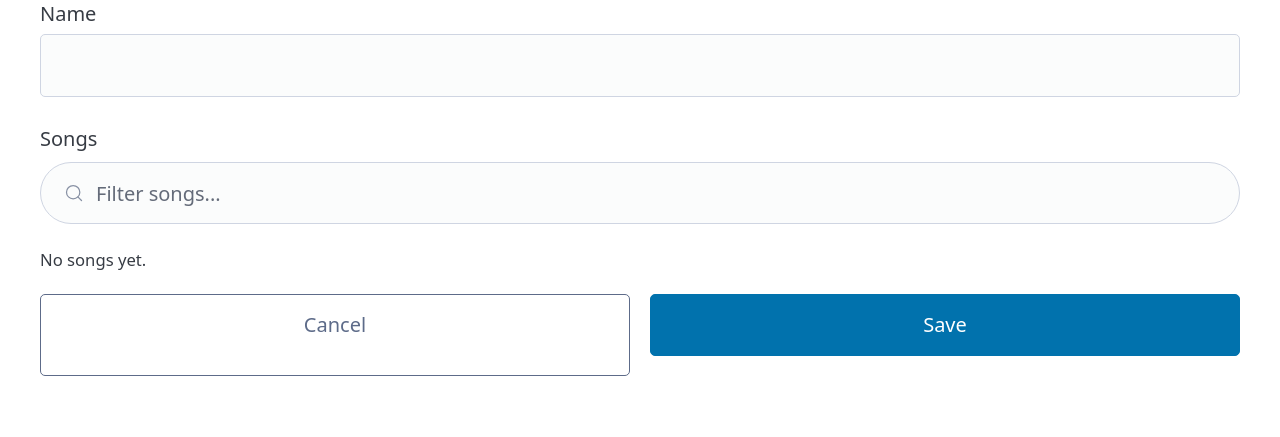
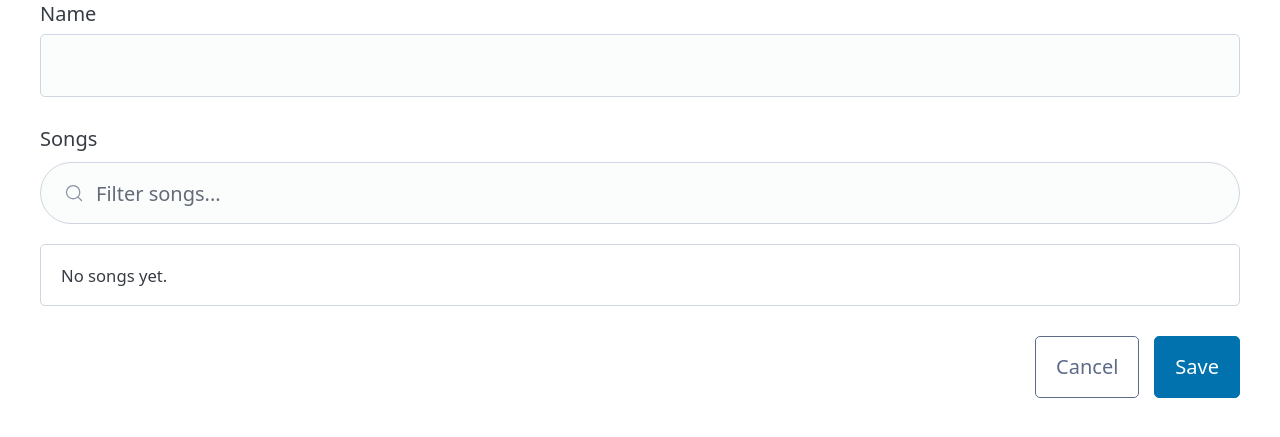
Before and after one commit to cb109/ladida, a Django app: page /collections/new/ in a window 1280 px wide. Shown: the part 191-628 px from the top of the page. Run offline with Django 4.2, Linux system fonts and the light colour scheme; the visitor is signed in with stand-in values (Sample User, id 1); data that the repository does not hold is empty; parts of the project's set-up code (start-up, migrations or seed data) failed here and were passed over; some libraries are stand-ins or nearby versions.

Commit message:
Tweak UI

```diff
--- a/music/static/music/app.css
+++ b/music/static/music/app.css
@@ -59,7 +59,66 @@
 .song-picker {
   max-height: 24rem;
   overflow: auto;
+  padding: 0.75rem 1rem;
+  border: 1px solid var(--pico-form-element-border-color);
+  border-radius: var(--pico-border-radius);
 }
+.song-picker label {
+  display: flex;
+  align-items: flex-start;
+  gap: 0.6rem;
+  margin-bottom: 0.5rem;
+}
+.song-picker input[type="checkbox"] {
+  flex: none;
+  margin: 0.2rem 0 0;
+}
+
+.page-header {
+  display: flex;
+  flex-wrap: wrap;
+  align-items: center;
+  justify-content: space-between;
+  gap: 1rem;
+  margin-bottom: calc(var(--pico-spacing) * 1.5);
+}
+.page-header > * { margin: 0; }
+
+.actions {
+  display: flex;
+  justify-content: flex-end;
+  gap: 0.75rem;
+  margin-top: calc(var(--pico-spacing) * 1.5);
+}
+.actions > a[role="button"],
+.actions > button[type] {
+  flex: none;
+  width: auto;
+  margin: 0;
+}
+
+.row-actions {
+  text-align: right;
+  white-space: nowrap;
+}
+
+.panel-audio {
+  display: block;
+  width: 100%;
+  margin-bottom: calc(var(--pico-spacing) * 1.5);
+}
+.panel-collections h6 { margin-bottom: 0.75rem; }
+.panel-collections .tag {
+  font-size: 0.875rem;
+  padding: 0.15rem 0.6rem;
+  margin: 0 0.4rem 0.4rem 0;
+}
+
+#load-more {
+  margin-top: var(--pico-spacing);
+  text-align: center;
+}
+#song-rows { margin-top: var(--pico-spacing); }
 
 @media (max-width: 768px) {
   .song-row { grid-template-columns: 96px minmax(0, 1fr); }
--- a/music/templates/music/_song_collections.html
+++ b/music/templates/music/_song_collections.html
@@ -1,4 +1,4 @@
-<section id="song-collections-{{ song.pk }}">
+<section class="panel-collections" id="song-collections-{{ song.pk }}">
   <h6>Collections</h6>
   <p>
     {% for c in song_collections %}
--- a/music/templates/music/_song_panel.html
+++ b/music/templates/music/_song_panel.html
@@ -5,6 +5,6 @@
     <strong>{{ song.name }}</strong>
   </header>
   {% if song.thumbnail %}<img class="cover" src="{{ song.thumbnail.url }}" alt="">{% endif %}
-  <audio controls preload="none" src="{{ song.audio_file.url }}" style="width: 100%"></audio>
+  <audio class="panel-audio" controls preload="none" src="{{ song.audio_file.url }}"></audio>
   {% include "music/_song_collections.html" %}
 </article>
--- a/music/templates/music/collection_confirm_delete.html
+++ b/music/templates/music/collection_confirm_delete.html
@@ -6,7 +6,7 @@
   <p>The songs themselves are kept.</p>
   <form method="post">
     {% csrf_token %}
-    <div class="grid">
+    <div class="actions">
       <a href="{% url 'music:collection_list' %}" role="button" class="secondary outline">Cancel</a>
       <button type="submit" class="contrast">Delete</button>
     </div>
--- a/music/templates/music/collection_form.html
+++ b/music/templates/music/collection_form.html
@@ -22,7 +22,7 @@
     {% endfor %}
   </fieldset>
 
-  <div class="grid">
+  <div class="actions">
     <a href="{% url 'music:collection_list' %}" role="button" class="secondary outline">Cancel</a>
     <button type="submit">Save</button>
   </div>
```
Also changed, not shown: music/templates/music/collection_list.html (+6 -5 lines).
